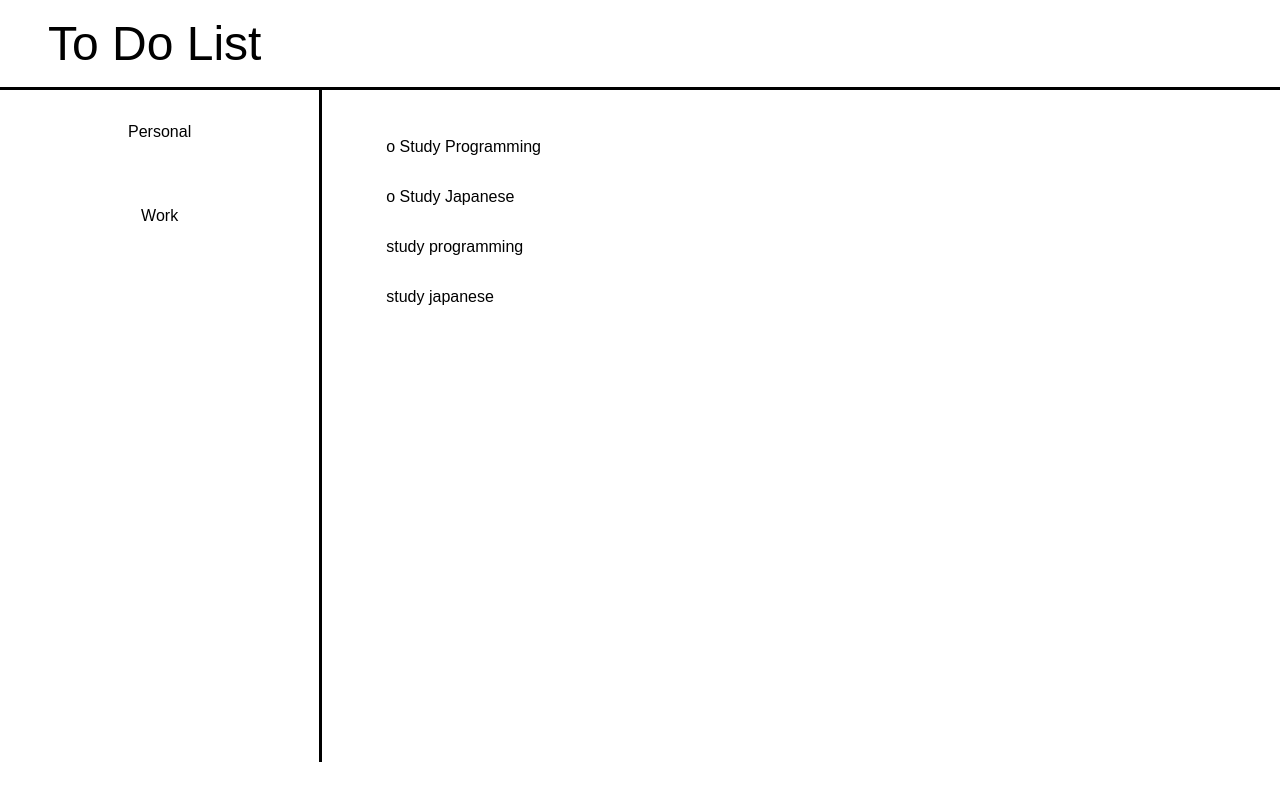
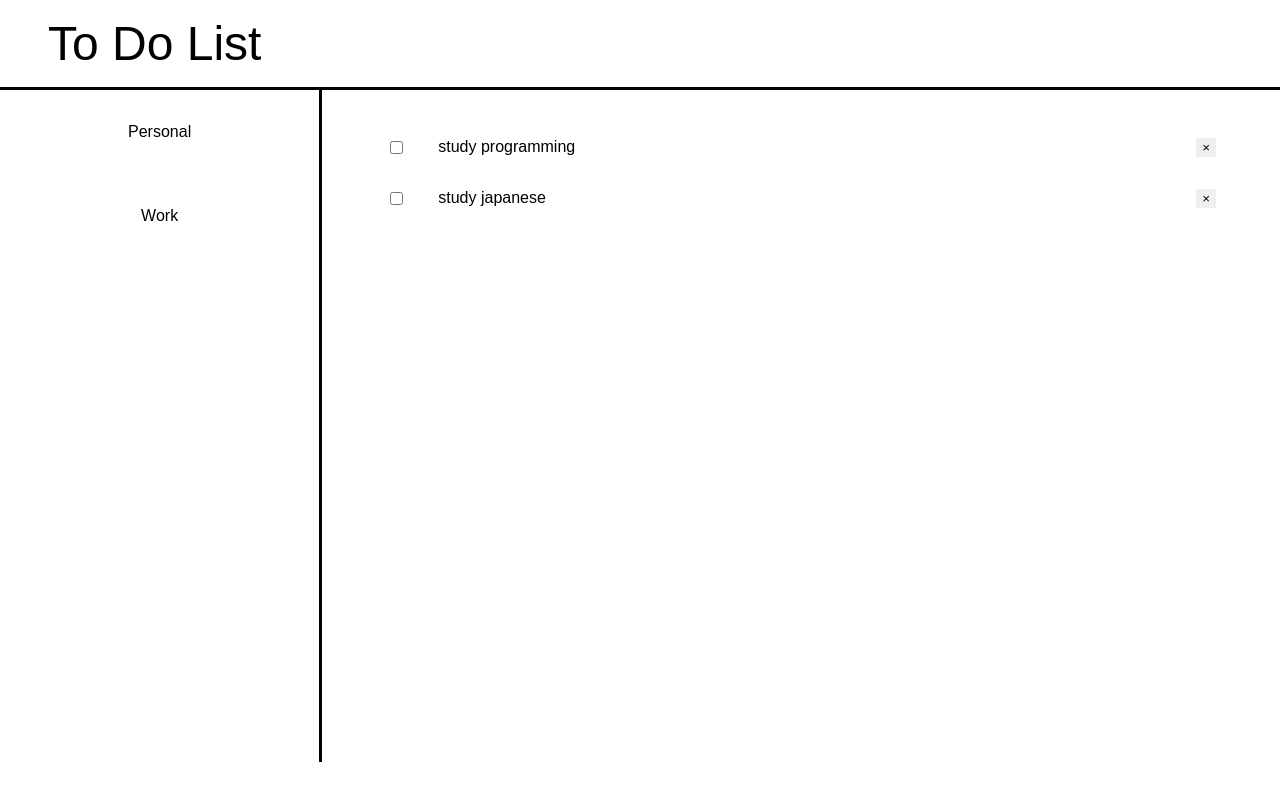
Before and after one commit to timsengsouvanh/to_do_list, a website with bundled scripts: page dist/index.html in a window 1280 px wide. Built offline with nearby package versions, Linux system fonts and the light colour scheme.

Commit message:
added checkbox and delete button dom

```diff
--- a/src/dom.js
+++ b/src/dom.js
@@ -1,17 +1,55 @@
 import task from "./todologic"
 
-function createTaskMain(name){
+function createTaskMain(){
     let taskMain = document.createElement('div')
-    taskMain.setAttribute('id', name)
-    taskMain.innerText = name
     taskMain.classList.add('task-item')
+    taskMain.classList.add('flex-area')
     return taskMain
+}
+
+function createCheckTaskArea(){
+    let checkTaskArea = document.createElement('div')
+    checkTaskArea.classList.add('flex-area')
+    checkTaskArea.classList.add('task-area')
+    return checkTaskArea
+}
+
+function createTask(name){
+    let task = document.createElement('div')
+    task.setAttribute('id', name)
+    task.innerText = name
+    return task
+}
+
+function createDelete(){
+    let deletebtn = document.createElement('button')
+    deletebtn.innerHTML = '&times;'
+
+    return deletebtn
+}
+
+function createCheckbox(){
+    let checkbox = document.createElement('input')
+    checkbox.setAttribute('type', 'checkbox')
+    return checkbox
 }
 
 function displayTasks(obj){
     let taskarea = document.querySelector('#tasks')
-    let task = createTaskMain(obj.name)
+    let task = createTaskMain()
     taskarea.appendChild(task)
+
+    let taskCheckArea = createCheckTaskArea()
+    task.appendChild(taskCheckArea)
+
+    let checkbox = createCheckbox()
+    taskCheckArea.appendChild(checkbox)
+
+    let taskName = createTask(obj.name)
+    taskCheckArea.appendChild(taskName)
+
+    let deletebtn = createDelete()
+    task.appendChild(deletebtn)
 }
 
 
```
Also changed, not shown: dist/index.html, dist/main.js, dist/style.css.
